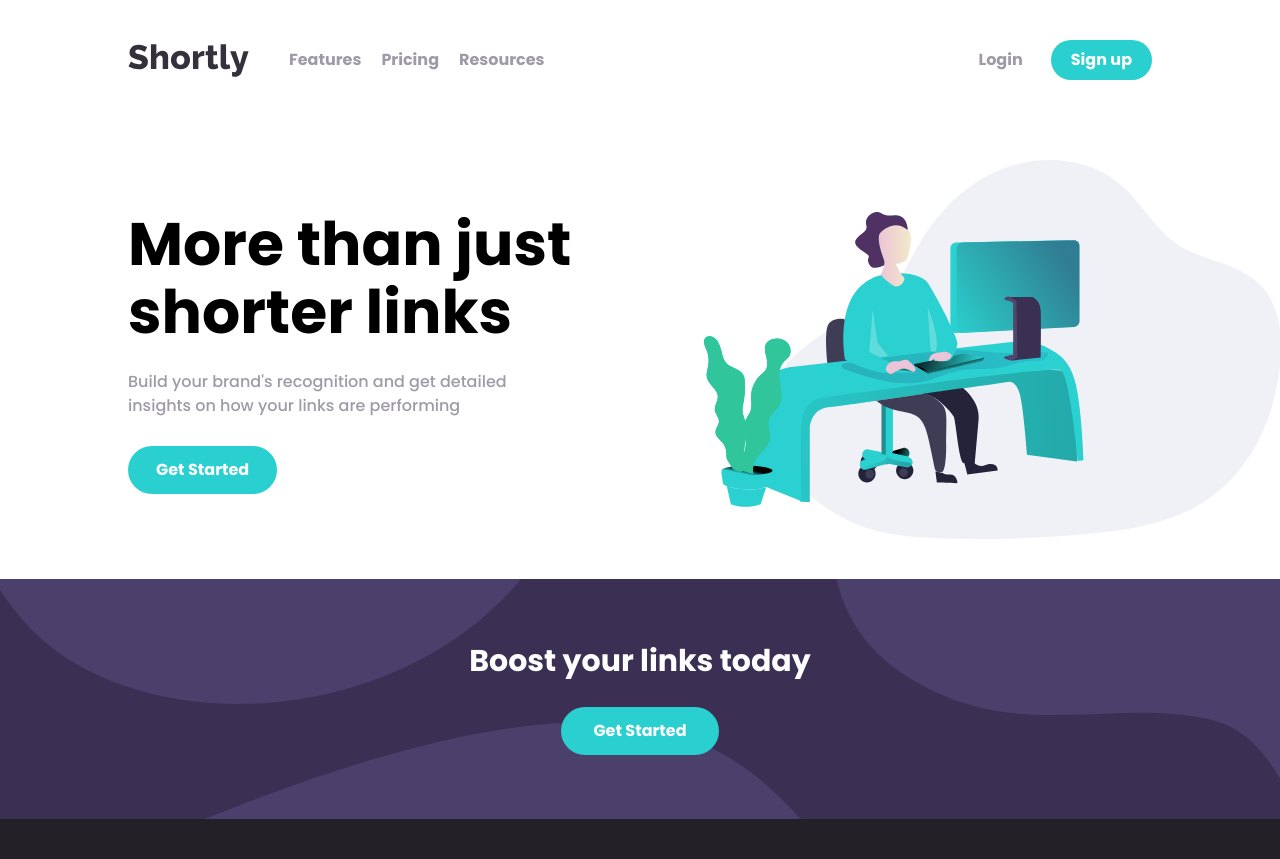
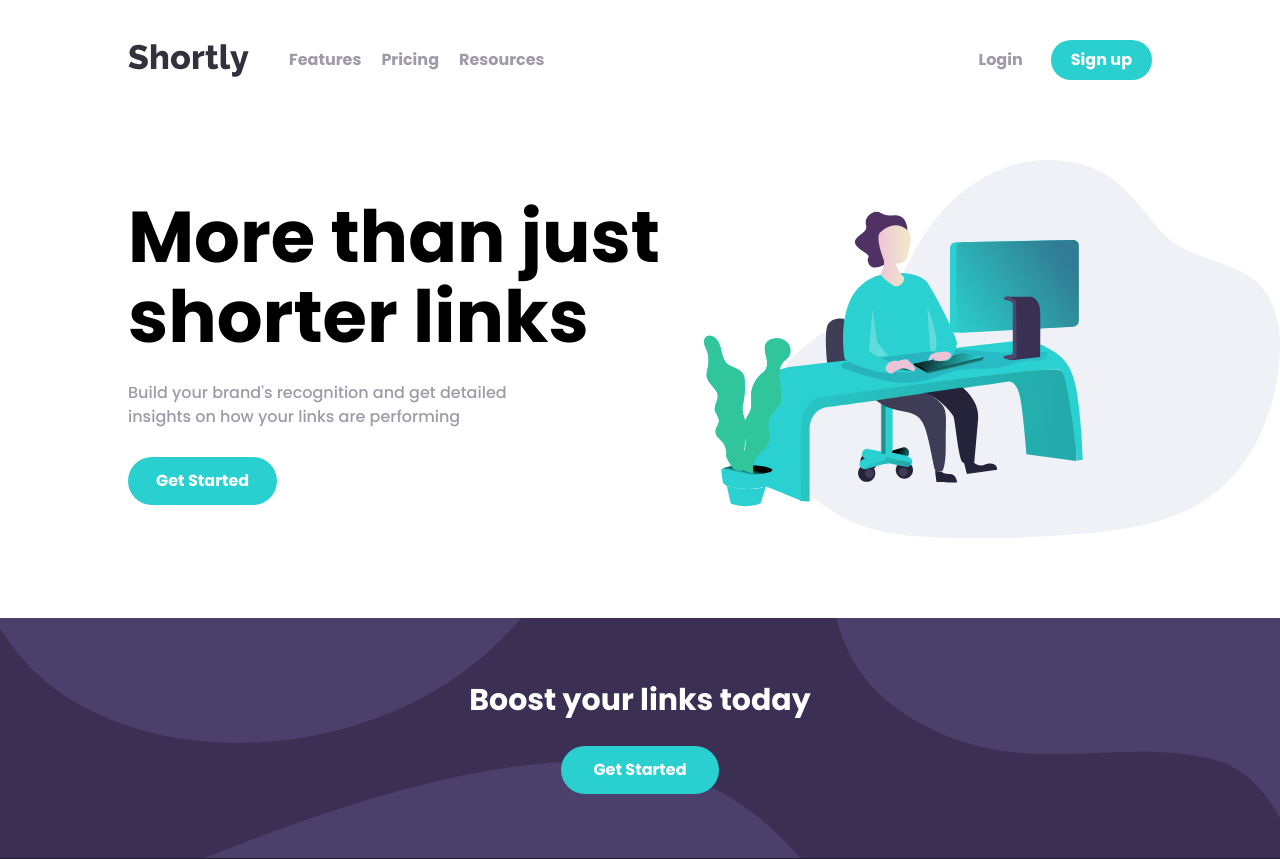
Before and after one commit to phichayut-pak/url-shortening, a Next.js app: page / in a window 1280 px wide. Shown: the top 859 px of the page. Built offline with nearby package versions, Linux system fonts and the light colour scheme.

Commit message:
fixed responsive

```diff
--- a/components/LandingPage.jsx
+++ b/components/LandingPage.jsx
@@ -20,9 +20,10 @@ const LandingPage = () => {
   }, [])
 
   return (
-    <div className='w-full relative grid grid-cols-1 lg:grid-cols-2 px-5 lg:pl-32 lg:px-0 py-10 z-0 bg-white'>
+    <div className='w-full relative grid grid-cols-1 lg:grid-cols-2 px-5 lg:pl-32 lg:px-0 py-10 pb-20 z-0 bg-white'>
+
       <div className='flex flex-col justify-center items-center lg:items-start order-1 lg:-order-none'>
-        <div className="font-poppins font-bold text-4xl lg:text-6xl text-center lg:text-left pb-5">
+        <div className="font-poppins font-bold text-4xl lg:text-6xl xl:text-7xl 2xl:text-8xl text-center lg:text-left pb-5">
           <span className='block my-2'>More than just</span>
           <span className='block my-2'>shorter links</span>
         </div>
@@ -36,9 +37,10 @@ const LandingPage = () => {
         </button>
       </div>
 
-      <div className='flex justify-center items-center'>
-        <div className=''>
-          {isWindow ? <IllustrationWorking /> : <MobileIllustrationWorking />}
+      <div className='flex justify-center items-center lg:justify-start '>
+        <div className='w-full'>
+          {/* <IllustrationWorking className={''}/> */}
+          {isWindow ? <IllustrationWorking /> : <MobileIllustrationWorking className={'w-full h-full'} />}
         </div>
       </div>
     </div>
--- a/components/MobileIllustrationWorking.jsx
+++ b/components/MobileIllustrationWorking.jsx
@@ -1,9 +1,9 @@
 import React from 'react'
 
-const MobileIllustrationWorking = () => {
+const MobileIllustrationWorking = ({ className }) => {
   return (
     <div>
-      <svg width="577" height="379" viewBox="0 0 577 379" fill="none" xmlns="http://www.w3.org/2000/svg">
+      <svg className={className} width="577" height="379" viewBox="0 0 577 379" fill="none" xmlns="http://www.w3.org/2000/svg">
 <g clipPath="url(#clip0_19_2)">
 <path d="M458.987 72.5086C442.477 54.9071 429.697 33.8954 409.965 19.5311C378.971 -3.07836 334.364 -5.28316 298.123 8.92069C261.882 23.1238 233.65 51.754 215.041 84.1726C205.253 101.229 197.565 119.835 183.221 133.773C171.097 145.549 155.16 153.062 140.05 161.245C115.689 174.402 92.2278 190.3 76.4623 212.115C60.6983 233.93 53.6499 262.58 63.7273 287.165C70.523 303.754 84.2112 316.953 98.234 328.903C114.736 342.953 132.473 356.11 152.943 364.482C178.569 374.897 207.017 377.136 234.915 378.196C284.371 380.068 333.907 378.669 383.155 374.011C423.482 370.202 465.03 363.7 498.77 342.653C546.035 313.179 570.403 259.176 575.89 206.221C578.122 185.041 577.557 163.031 568.834 143.379C547.97 96.3738 491.677 107.368 458.986 72.5086H458.987Z" fill="#EFF1F7"/>
 <path d="M140.367 159.097C140.367 159.097 127.3 156.779 123.639 165.913C119.979 175.047 123.639 206.591 123.639 206.591L172.391 241.396L140.367 159.097Z" fill="#3F3D56"/>
--- a/components/NavBar.jsx
+++ b/components/NavBar.jsx
@@ -14,7 +14,7 @@ const NavBar = ({ children }) => {
 
   return (
     <>
-      <div className="w-full sticky inline-flex justify-between items-center py-10 px-5 lg:px-32">
+      <div className="w-full sticky inline-flex justify-between items-center py-10 px-5 lg:px-32 bg-white">
         <div className="lg:inline-flex justify-center items-center lg:space-x-10">
           <Link href="/" passHref>
             <Image src={logo} alt="Logo" className="cursor-pointer"/>
--- a/pages/_app.jsx
+++ b/pages/_app.jsx
@@ -27,7 +27,7 @@ const  MyApp = ({ Component, pageProps }) => {
   })
 
   return (
-    <div className=''>
+    <div className='bg-[#F0F1F6] overflow-x-hidden'>
       <Head>
         <title>Shortly</title>
         <meta
```
Also changed, not shown: components/IllustrationWorking.jsx (+2 -2 lines).
